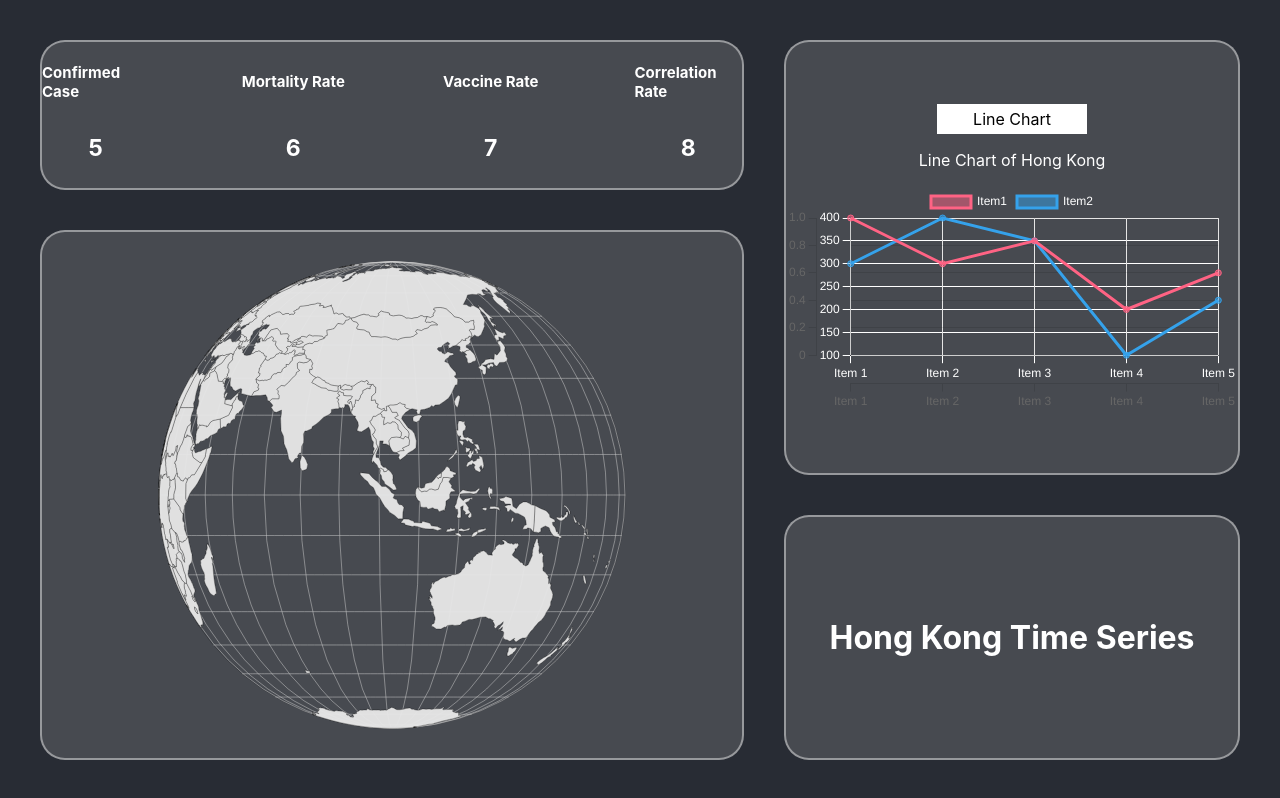
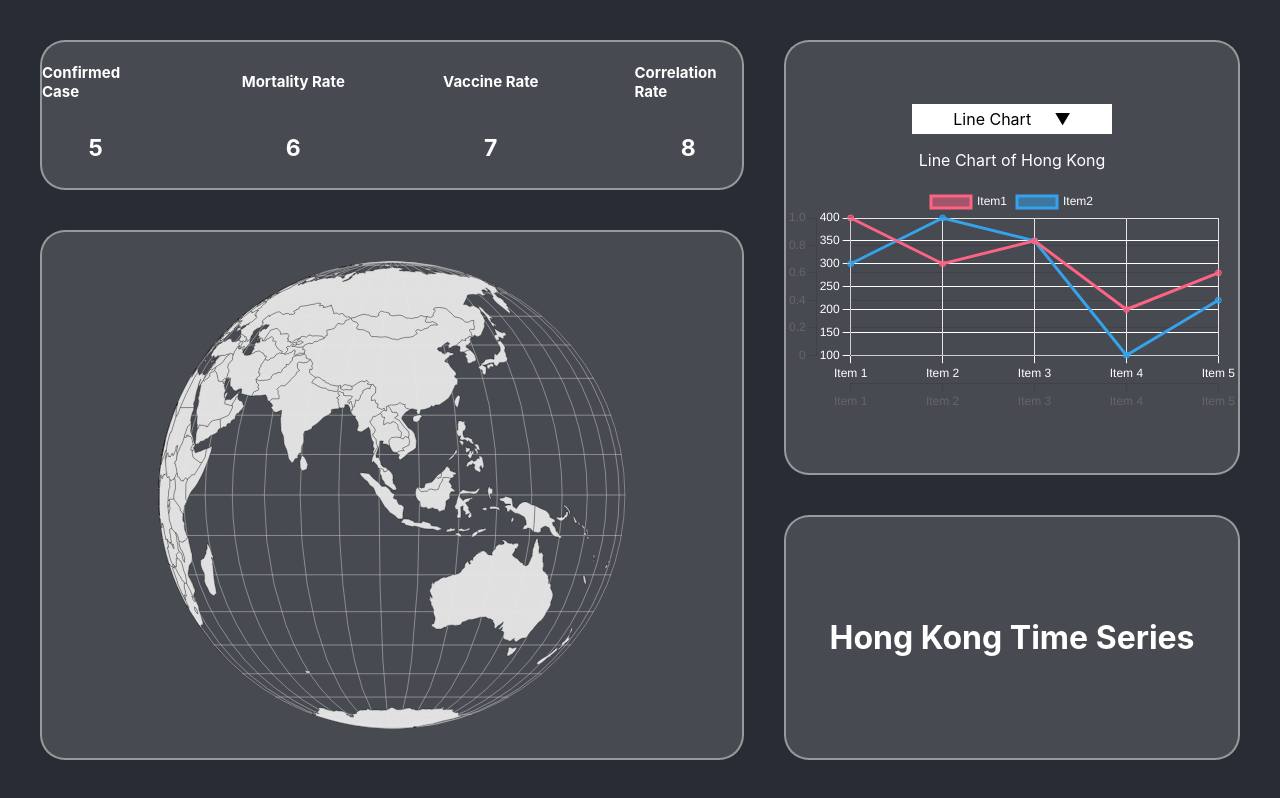
Before and after one commit to thomasfung0119/data_visualisation_frontend, a React (Create React App) app: page / in a window 1280 px wide. Built offline with nearby package versions, Linux system fonts and the light colour scheme.

Commit message:
Added tooltip + make dropdown intuitive

```diff
--- a/src/components/upperright/dropdown.css
+++ b/src/components/upperright/dropdown.css
@@ -3,7 +3,7 @@
 }
 
 .dropdown button {
-    width: 150px;
+    width: 200px;
     height: 100%;
     text-align: center;
 
@@ -16,6 +16,10 @@
     cursor: pointer;
 }
 
+.selector {
+    justify-content: space-around;
+}
+
 .menu {
     position: absolute;
 
@@ -24,7 +28,7 @@
     padding: 0;
 
     border: 1px solid grey;
-    width: 150px;
+    width: 200px;
 }
 
 .menu > li {
--- a/src/components/upperright/dropdown.js
+++ b/src/components/upperright/dropdown.js
@@ -30,7 +30,7 @@ function Dropdown(props) {
 
   return (
     <div className="dropdown">
-      <button onClick={handleOpen}>{props.menu}</button>
+      <button onClick={handleOpen}>{`${props.menu}⠀⠀▼`}</button>
       {open ? (
         <ul className="menu">
           <li className="menu-item">
--- a/src/components/upperright/upperright.js
+++ b/src/components/upperright/upperright.js
@@ -7,6 +7,7 @@ import {
   PointElement,
   Filler,
   LineElement,
+  Tooltip,
   Legend
 } from "chart.js"
 import './upperright.css';
@@ -21,7 +22,8 @@ function Upperright(props) {
     PointElement,
     LineElement,
     Filler,
-    Legend
+    Tooltip,
+    Legend,
   )
 
   const line_data = {
```
